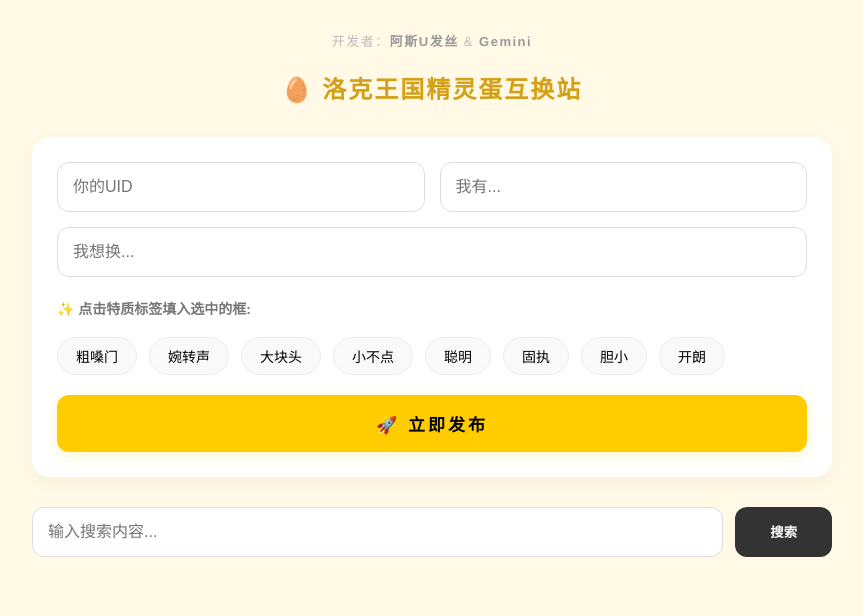
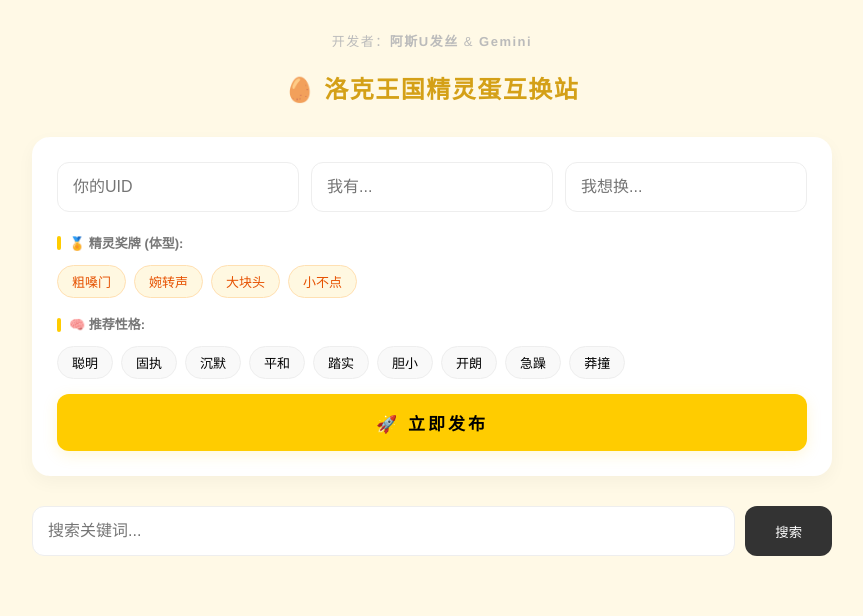
Before and after one commit to Fissure666/python--, a Flask app: page / in a window 1280 px wide. Shown: the top 616 px of the page, without its empty margins (208-1071 px from the left). Run offline with Flask 3, Linux system fonts and the light colour scheme; data that the repository does not hold is empty.

Commit message:
优化：增加精灵奖牌与全性格快捷按钮，更新开发者署名：阿斯U发丝 & Gemini

```diff
--- a/roco_exchange/templates/index.html
+++ b/roco_exchange/templates/index.html
@@ -5,123 +5,73 @@
     <meta name="viewport" content="width=device-width, initial-scale=1.0">
     <title>洛克王国精灵蛋互换站</title>
     <style>
-        :root { --primary: #ffcc00; --bg: #fff9e6; --text-main: #333; --text-light: #777; }
+        :root { --primary: #ffcc00; --bg: #fff9e6; --text-main: #333; --text-light: #777; --accent: #ff9900; }
 
-        /* 🎨 间距优化：增加页面呼吸感 */
         body {
             font-family: 'PingFang SC', 'Helvetica Neue', 'Microsoft YaHei', sans-serif;
             background: var(--bg);
             margin: 0;
-            padding: 30px 20px;
+            padding: 30px 15px;
             color: var(--text-main);
-            line-height: 1.8; /* 显著提升行高，拒绝密集 */
+            line-height: 1.8;
         }
         .container { max-width: 800px; margin: auto; }
 
-        /* 👨‍💻 修正后的署名 */
-        .developer-credit {
-            text-align: center;
-            font-size: 13px;
-            color: #bbb;
-            margin-bottom: 15px;
-            letter-spacing: 1.5px;
-        }
-        .developer-credit strong { color: #999; font-weight: 600; }
+        .developer-credit { text-align: center; font-size: 13px; color: #bbb; margin-bottom: 15px; letter-spacing: 1.5px; }
 
-        /* 输入区域布局 */
-        .input-group { display: flex; flex-wrap: wrap; gap: 15px; margin-bottom: 20px; }
+        /* 表单与输入框 */
+        .tag-box { background: white; padding: 25px; border-radius: 18px; margin-bottom: 30px; box-shadow: 0 6px 18px rgba(0,0,0,0.04); }
+        .input-group { display: flex; flex-wrap: wrap; gap: 12px; margin-bottom: 20px; }
         input {
-            flex: 1 1 220px;
+            flex: 1 1 200px;
             padding: 15px;
-            border: 1px solid #ddd;
+            border: 1px solid #eee;
             border-radius: 12px;
             font-size: 16px;
             outline: none;
             transition: all 0.3s;
         }
-        input:focus { border-color: var(--primary); background: #fff; box-shadow: 0 0 10px rgba(255,204,0,0.25); }
+        input:focus { border-color: var(--primary); background: #fff; box-shadow: 0 0 10px rgba(255,204,0,0.2); }
 
         .publish-btn {
-            background: var(--primary);
-            border: none;
-            padding: 16px;
-            border-radius: 12px;
-            cursor: pointer;
-            font-weight: bold;
-            width: 100%;
-            font-size: 17px;
-            letter-spacing: 3px;
-            box-shadow: 0 4px 15px rgba(255,204,0,0.2);
-            transition: 0.2s;
+            background: var(--primary); border: none; padding: 16px; border-radius: 12px;
+            cursor: pointer; font-weight: bold; width: 100%; font-size: 17px;
+            letter-spacing: 3px; box-shadow: 0 4px 15px rgba(255,204,0,0.15);
         }
-        .publish-btn:active { transform: scale(0.98); }
 
-        /* 标签盒优化 */
-        .tag-box { background: white; padding: 25px; border-radius: 18px; margin-bottom: 30px; box-shadow: 0 6px 18px rgba(0,0,0,0.04); }
-        .tag-label { font-weight: bold; margin-bottom: 15px; display: block; color: var(--text-light); font-size: 14px; }
-        .tag-container { display: flex; flex-wrap: wrap; gap: 12px; margin-bottom: 20px; }
+        /* 🏷️ 标签分类区域 */
+        .tag-section { margin-bottom: 15px; }
+        .tag-label { font-weight: bold; margin-bottom: 10px; display: block; color: var(--text-light); font-size: 13px; display: flex; align-items: center; }
+        .tag-label::before { content: ""; display: inline-block; width: 4px; height: 14px; background: var(--primary); margin-right: 8px; border-radius: 2px; }
+
+        .tag-container { display: flex; flex-wrap: wrap; gap: 8px; margin-bottom: 10px; }
         .tag-btn {
-            background: #f9f9f9;
-            border: 1px solid #eee;
-            padding: 8px 18px;
-            border-radius: 25px;
-            font-size: 14px;
-            cursor: pointer;
-            transition: 0.2s;
+            background: #f9f9f9; border: 1px solid #eee; padding: 6px 14px;
+            border-radius: 20px; font-size: 13px; cursor: pointer; transition: 0.2s;
         }
-        .tag-btn:hover { border-color: var(--primary); background: #fff; color: var(--accent); }
+        .tag-btn:hover { border-color: var(--primary); background: #fff; }
+        .tag-btn.medal { border-color: #ffe0b2; background: #fff8e1; color: #e65100; } /* 奖牌特有颜色 */
 
-        /* 📋 列表展示：解决排版拥挤 */
+        /* 列表卡片 */
         .trade-card {
-            background: white;
-            padding: 25px;
-            border-radius: 15px;
-            margin-bottom: 20px;
-            border-left: 8px solid var(--primary);
-            box-shadow: 0 4px 12px rgba(0,0,0,0.03);
-            transition: 0.3s;
+            background: white; padding: 22px; border-radius: 15px; margin-bottom: 18px;
+            border-left: 6px solid var(--primary); box-shadow: 0 4px 12px rgba(0,0,0,0.03);
         }
-        .trade-header {
-            display: flex;
-            justify-content: space-between;
-            align-items: center;
-            border-bottom: 1px solid #f0f0f0;
-            padding-bottom: 12px;
-            margin-bottom: 15px;
-        }
-        .uid-text { color: #aaa; font-family: 'Courier New', monospace; font-size: 16px; font-weight: bold; }
-
-        .copy-btn { background: #f5f5f5; border: none; padding: 5px 15px; border-radius: 8px; font-size: 12px; cursor: pointer; color: #777; font-weight: bold; }
+        .trade-header { display: flex; justify-content: space-between; align-items: center; border-bottom: 1px solid #f8f8f8; padding-bottom: 10px; margin-bottom: 12px; }
+        .uid-text { color: #aaa; font-family: 'Consolas', monospace; font-size: 15px; }
+        .copy-btn { background: #f0f0f0; border: none; padding: 4px 12px; border-radius: 6px; font-size: 11px; cursor: pointer; color: #777; }
         .copy-btn.copied { background: #4CAF50; color: white; }
 
-        /* 内容行排版 */
-        .info-row { margin: 12px 0; display: flex; align-items: flex-start; }
-        .label-text {
-            color: #ccc;
-            font-size: 12px;
-            font-weight: 800;
-            min-width: 50px;
-            margin-top: 5px;
-            letter-spacing: 1px;
-        }
-        .content-text {
-            font-size: 16px;
-            color: var(--text-main);
-            word-break: break-all;
-            padding-left: 5px;
-        }
+        .info-row { margin: 8px 0; display: flex; align-items: flex-start; }
+        .label-text { color: #ccc; font-size: 11px; font-weight: 800; min-width: 45px; margin-top: 6px; }
+        .content-text { font-size: 15px; color: var(--text-main); word-break: break-all; }
     </style>
 </head>
 <body>
     <div class="container">
-        <!-- 🏆 正确的署名：网名 & Gemini -->
-        <div class="developer-credit">
-            开发者：<strong>阿斯U发丝</strong> & <strong>Gemini</strong>
-        </div>
+        <div class="developer-credit">开发者：<strong>阿斯U发丝</strong> & <strong>Gemini</strong></div>
+        <h2 style="text-align:center; color:#d4a017; margin-top:0; margin-bottom:25px; letter-spacing:1.5px;">🥚 洛克王国精灵蛋互换站</h2>
 
-        <h2 style="text-align:center; color:#d4a017; margin-top:0; margin-bottom:25px; letter-spacing:2px;">🥚 洛克王国精灵蛋互换站</h2>
-
-        <!-- 发布表单 -->
         <form action="/post" method="POST" class="tag-box">
             <div class="input-group">
                 <input type="text" name="uid" placeholder="你的UID" required onfocus="setCurrentInput(this)">
@@ -129,25 +79,39 @@
                 <input type="text" name="want_pet" placeholder="我想换..." required onfocus="setCurrentInput(this)">
             </div>
 
-            <span class="tag-label">✨ 点击特质标签填入选中的框:</span>
-            <div class="tag-container">
-                <button type="button" class="tag-btn" onclick="addTag('粗嗓门')">粗嗓门</button>
-                <button type="button" class="tag-btn" onclick="addTag('婉转声')">婉转声</button>
-                <button type="button" class="tag-btn" onclick="addTag('大块头')">大块头</button>
-                <button type="button" class="tag-btn" onclick="addTag('小不点')">小不点</button>
-                <button type="button" class="tag-btn" onclick="addTag('聪明')">聪明</button>
-                <button type="button" class="tag-btn" onclick="addTag('固执')">固执</button>
-                <button type="button" class="tag-btn" onclick="addTag('胆小')">胆小</button>
-                <button type="button" class="tag-btn" onclick="addTag('开朗')">开朗</button>
+            <!-- 🏅 精灵奖牌区 -->
+            <div class="tag-section">
+                <span class="tag-label">🏅 精灵奖牌 (体型):</span>
+                <div class="tag-container">
+                    <button type="button" class="tag-btn medal" onclick="addTag('粗嗓门')">粗嗓门</button>
+                    <button type="button" class="tag-btn medal" onclick="addTag('婉转声')">婉转声</button>
+                    <button type="button" class="tag-btn medal" onclick="addTag('大块头')">大块头</button>
+                    <button type="button" class="tag-btn medal" onclick="addTag('小不点')">小不点</button>
+                </div>
+            </div>
+
+            <!-- 🧠 性格区 -->
+            <div class="tag-section">
+                <span class="tag-label">🧠 推荐性格:</span>
+                <div class="tag-container">
+                    <button type="button" class="tag-btn" onclick="addTag('聪明')">聪明</button>
+                    <button type="button" class="tag-btn" onclick="addTag('固执')">固执</button>
+                    <button type="button" class="tag-btn" onclick="addTag('沉默')">沉默</button>
+                    <button type="button" class="tag-btn" onclick="addTag('平和')">平和</button>
+                    <button type="button" class="tag-btn" onclick="addTag('踏实')">踏实</button>
+                    <button type="button" class="tag-btn" onclick="addTag('胆小')">胆小</button>
+                    <button type="button" class="tag-btn" onclick="addTag('开朗')">开朗</button>
+                    <button type="button" class="tag-btn" onclick="addTag('急躁')">急躁</button>
+                    <button type="button" class="tag-btn" onclick="addTag('莽撞')">莽撞</button>
+                </div>
             </div>
 
             <button type="submit" class="publish-btn">🚀 立即发布</button>
         </form>
 
-        <!-- 搜索 -->
-        <form action="/" method="GET" style="display:flex; gap:12px; margin-bottom:30px;">
-            <input type="text" name="search" placeholder="输入搜索内容..." style="flex:1;" onfocus="setCurrentInput(this)">
-            <button type="submit" style="background:#333; color:white; border:none; border-radius:12px; padding:0 35px; cursor:pointer; font-weight:bold;">搜索</button>
+        <form action="/" method="GET" style="display:flex; gap:10px; margin-bottom:30px;">
+            <input type="text" name="search" placeholder="搜索关键词..." style="flex:1;" onfocus="setCurrentInput(this)">
+            <button type="submit" style="background:#333; color:white; border:none; border-radius:12px; padding:0 30px; cursor:pointer;">搜索</button>
         </form>
 
         <div id="board">
```
